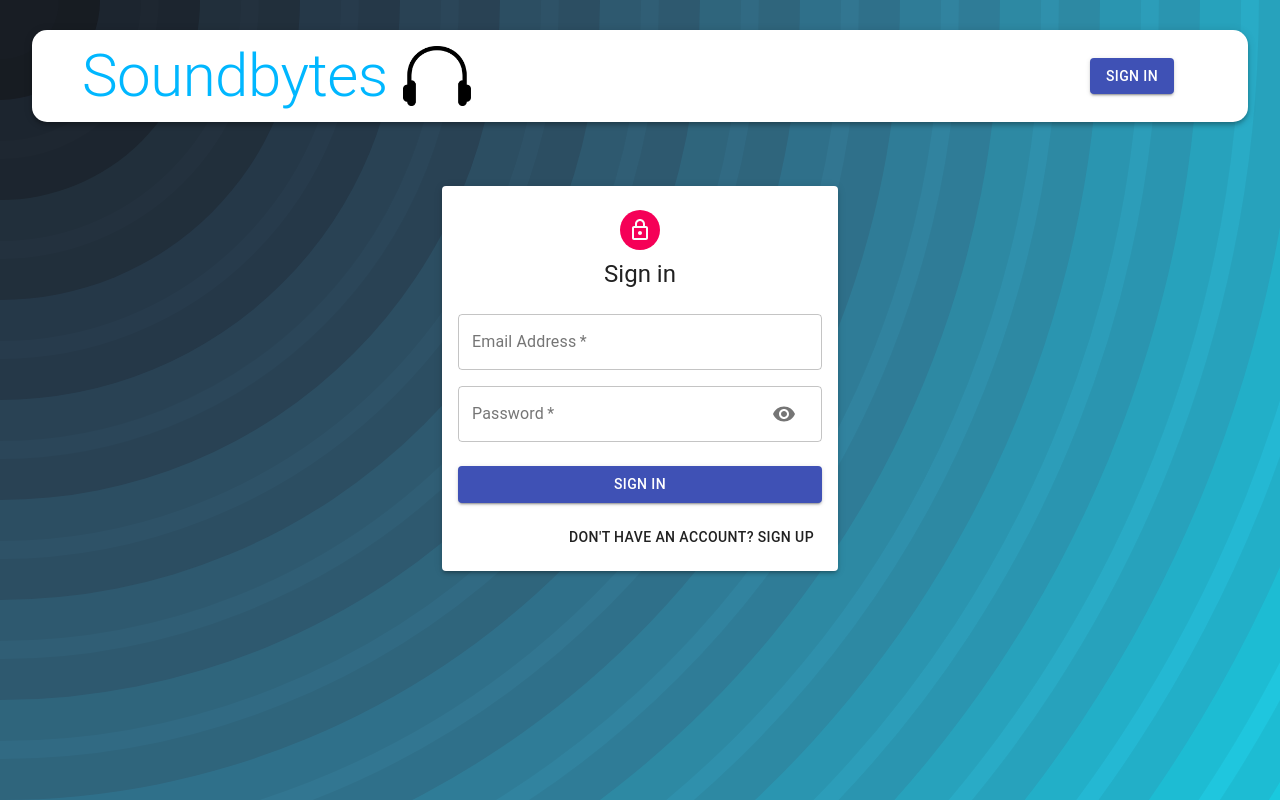
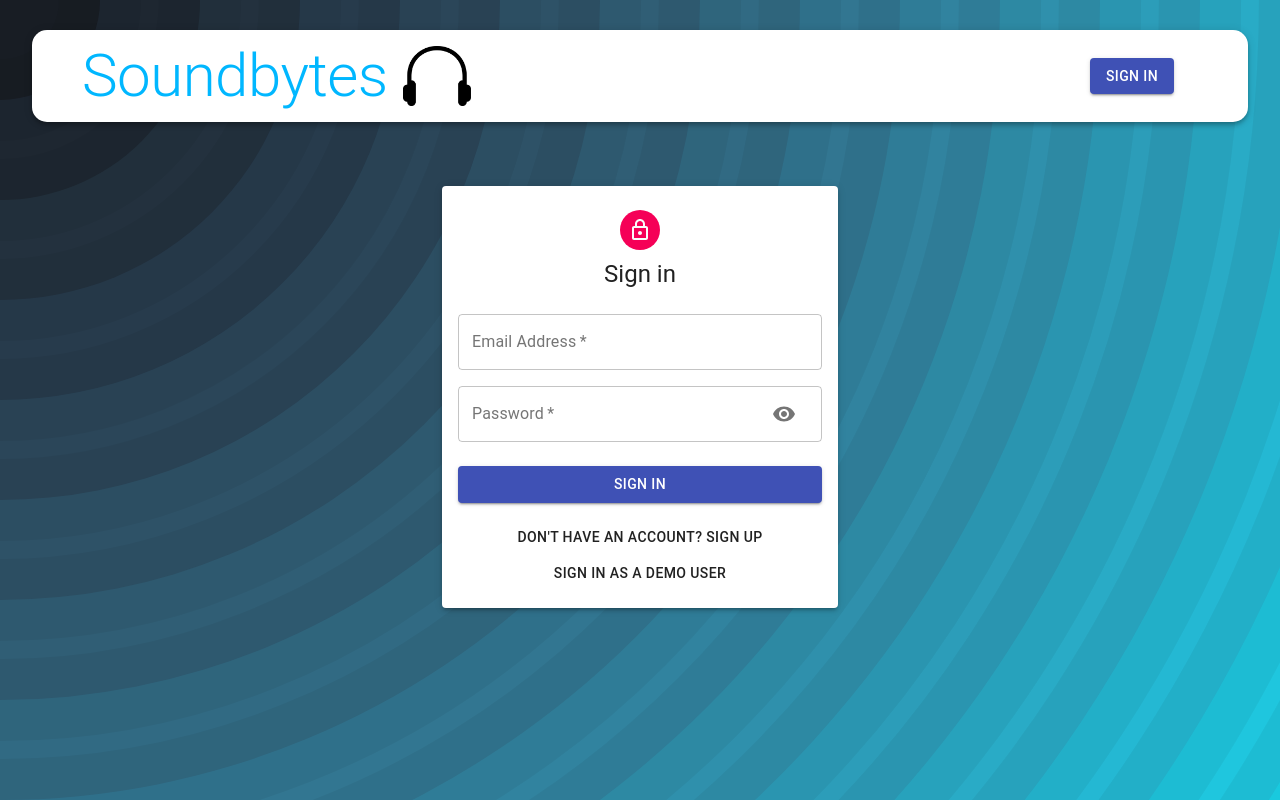
Before and after one commit to kmanikon/Soundbytes, a React (Create React App) app: page /auth in a window 1280 px wide. Built offline with nearby package versions, Linux system fonts and the light colour scheme.

Commit message:
Added Loading Circle + Demo Sign In

```diff
--- a/src/actions/auth.js
+++ b/src/actions/auth.js
@@ -2,7 +2,7 @@ import { AUTH } from '../constants/actionTypes';
 import * as api from '../api/index.js';
 
 // what happens on signin
-export const signin = (formData, router, setbadLogin) => async (dispatch) => {
+export const signin = (formData, router, setbadLogin, setIsLoading) => async (dispatch) => {
   try {
     // send form data to server
     const { data } = await api.signIn(formData);
@@ -10,17 +10,20 @@ export const signin = (formData, router, setbadLogin) => async (dispatch) => {
     // are the credentials right?
     dispatch({ type: AUTH, data });
 
+    setIsLoading(false)
+
     // go to posts page
     router('/');
 
   } catch (error) {
     console.log(error);
     setbadLogin(true);
+    setIsLoading(false);
   }
 };
 
 // what happens on signup
-export const signup = (formData, router, setbadSignUp) => async (dispatch) => {
+export const signup = (formData, router, setbadSignUp, setIsLoading) => async (dispatch) => {
   try {
 
     // send form data to server
@@ -32,9 +35,11 @@ export const signup = (formData, router, setbadSignUp) => async (dispatch) => {
 
     // go back to posts homepage
 
+    setIsLoading(false);
     router('/');
   } catch (error) {
     console.log(error);
     setbadSignUp(true);
+    setIsLoading(false);
   }
 };
--- a/src/components/Auth/Auth.js
+++ b/src/components/Auth/Auth.js
@@ -1,6 +1,6 @@
 import React, { useState } from 'react';
 import { useDispatch } from 'react-redux';
-import { Avatar, Button, Paper, Grid, Typography, Container } from '@material-ui/core';
+import { Avatar, Button, Paper, Grid, Typography, Container, CircularProgress } from '@material-ui/core';
 import { useNavigate } from 'react-router-dom';
 import LockOutlinedIcon from '@material-ui/icons/LockOutlined';
 
@@ -36,17 +36,20 @@ const Auth = () => {
   const [badLogin, setbadLogin] = useState(false);
   const [badSignUp, setbadSignUp] = useState(false);
 
+  const [isLoading, setIsLoading] = useState(false);
+
   // on clicking form submit
   const handleSubmit = (e) => {
     e.preventDefault();
     //console.log('submit')
     //console.log(formData);
 
+    setIsLoading(true);
     // call auth actions
     if (isSignup) {
-      dispatch(signup(formData, history, setbadSignUp));
+      dispatch(signup(formData, history, setbadSignUp, setIsLoading));
     } else {
-      dispatch(signin(formData, history, setbadLogin));
+      dispatch(signin(formData, history, setbadLogin, setIsLoading));
     }
   }
 
@@ -62,6 +65,24 @@ const Auth = () => {
   // update text for user input
   const handleChange = (e) => setFormData({ ...formData, [e.target.name]: e.target.value });
 
+  const handleDemoSignIn = (e) => {
+    const demoFormData = {
+      firstName: '',
+      lastName: '',
+      email: 'example@gmail.com',
+      password: '123',
+      confirmPassword: ''
+    }
+
+    e.preventDefault();
+
+    setIsLoading(true);
+
+    dispatch(signin(demoFormData, history, setbadSignUp, setIsLoading));
+
+    //setIsLoading(false);
+
+  }
 
   return (
     <Container component="main" maxWidth="xs">
@@ -83,14 +104,33 @@ const Auth = () => {
             <Input name="password" label="Password" handleChange={handleChange} type={showPassword ? 'text' : 'password'} handleShowPassword={handleShowPassword} />
           { isSignup && <Input name="confirmPassword" label="Repeat Password" handleChange={handleChange} type="password" /> }
         </Grid>
+
         <Button type="submit" fullWidth variant="contained" color="primary" className={classes.submit}>
-          { isSignup ? 'Sign Up' : 'Sign In' }
+
+          {isLoading ?
+            <>
+              <CircularProgress size={25} style={{color: 'white'}}/>
+            </>
+          :
+          <>
+            { isSignup ? 'Sign Up' : 'Sign In' }
+          </>
+          }
+
         </Button>
-        <Grid container justify="flex-end">
+
+
+        <Grid container justify="flex-end" style={{textAlign: 'center'}}>
           <Grid item>
+
             <Button onClick={switchMode}>
               { isSignup ? 'Already have an account? Sign in' : "Don't have an account? Sign Up" }
             </Button>
+
+            <Button onClick={handleDemoSignIn}>
+              { !isSignup ? 'Sign In As a Demo User' : null}
+            </Button>
+
 
             { badLogin && !isSignup && (
               <Typography variant="h5">That user was not found</Typography>
@@ -99,6 +139,7 @@ const Auth = () => {
             { badSignUp && isSignup && (
               <Typography variant="h5">A user exists with that email</Typography>
             )}
+
 
            </Grid>
           </Grid>
```
Also changed, not shown: src/components/Form/Form.js (line endings or trailing spaces).
